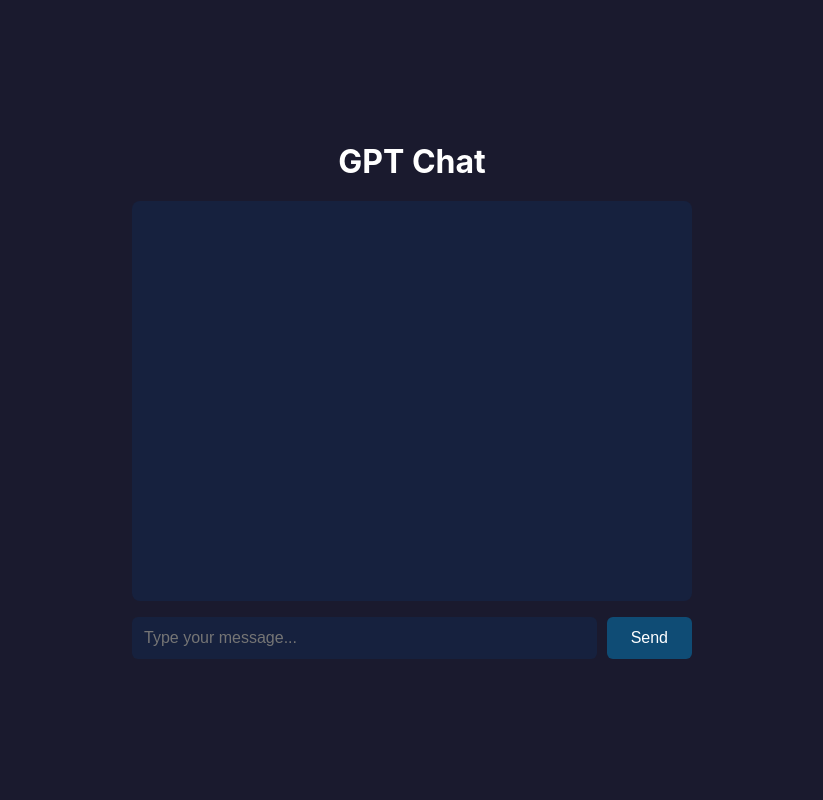
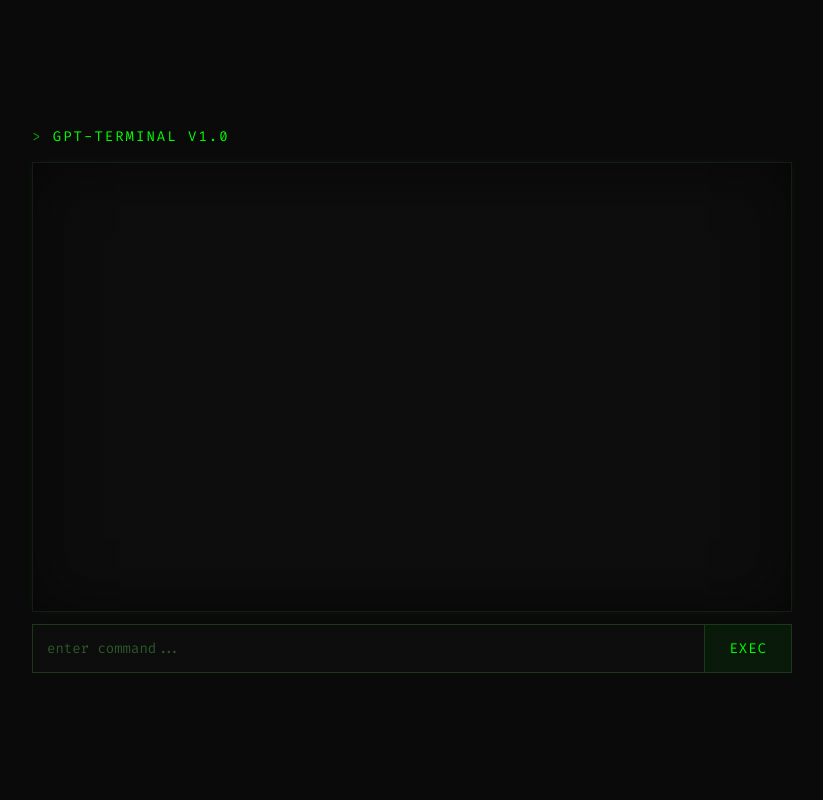
Before and after one commit to jameslcowan/gpt-wrapper, a Flask app: page / in a window 1280 px wide. Shown: the whole page, without its empty margins (228-1051 px from the left). Run offline with Flask 3, Linux system fonts and the light colour scheme.

Commit message:
Add terminal/hacker theme and loading indicator
- Monospace font, green-on-black color scheme
- Terminal-style prompts for user and assistant messages
- Scanline overlay effect
- Animated loading dots while waiting for response

```diff
--- a/static/script.js
+++ b/static/script.js
@@ -8,6 +8,21 @@ function addMessage(content, role) {
     div.textContent = content;
     chatBox.appendChild(div);
     chatBox.scrollTop = chatBox.scrollHeight;
+    return div;
+}
+
+function showLoading() {
+    const div = document.createElement("div");
+    div.className = "message assistant loading";
+    div.innerHTML = '<span class="dot"></span><span class="dot"></span><span class="dot"></span>';
+    div.id = "loading-indicator";
+    chatBox.appendChild(div);
+    chatBox.scrollTop = chatBox.scrollHeight;
+}
+
+function hideLoading() {
+    const loader = document.getElementById("loading-indicator");
+    if (loader) loader.remove();
 }
 
 chatForm.addEventListener("submit", async (e) => {
@@ -18,6 +33,7 @@ chatForm.addEventListener("submit", async (e) => {
     addMessage(message, "user");
     messageInput.value = "";
     messageInput.disabled = true;
+    showLoading();
 
     try {
         const response = await fetch("/chat", {
@@ -35,6 +51,7 @@ chatForm.addEventListener("submit", async (e) => {
     } catch (err) {
         addMessage(`Error: ${err.message}`, "assistant");
     } finally {
+        hideLoading();
         messageInput.disabled = false;
         messageInput.focus();
     }
--- a/static/style.css
+++ b/static/style.css
@@ -5,9 +5,9 @@
 }
 
 body {
-    font-family: -apple-system, BlinkMacSystemFont, "Segoe UI", Roboto, sans-serif;
-    background: #1a1a2e;
-    color: #eee;
+    font-family: "Fira Code", "SF Mono", "Consolas", monospace;
+    background: #0a0a0a;
+    color: #00ff00;
     min-height: 100vh;
     display: flex;
     justify-content: center;
@@ -16,75 +16,188 @@ body {
 
 .container {
     width: 100%;
-    max-width: 600px;
+    max-width: 800px;
     padding: 20px;
 }
 
 h1 {
-    text-align: center;
-    margin-bottom: 20px;
-    color: #fff;
+    text-align: left;
+    margin-bottom: 16px;
+    color: #00ff00;
+    font-size: 14px;
+    font-weight: normal;
+    text-transform: uppercase;
+    letter-spacing: 2px;
+}
+
+h1::before {
+    content: "> ";
+    opacity: 0.6;
 }
 
 #chat-box {
-    background: #16213e;
-    border-radius: 8px;
-    height: 400px;
+    background: #0d0d0d;
+    border: 1px solid #1a1a1a;
+    border-radius: 0;
+    height: 450px;
     overflow-y: auto;
     padding: 16px;
-    margin-bottom: 16px;
+    margin-bottom: 12px;
+    box-shadow:
+        0 0 10px rgba(0, 255, 0, 0.05),
+        inset 0 0 60px rgba(0, 0, 0, 0.5);
+}
+
+#chat-box::-webkit-scrollbar {
+    width: 6px;
+}
+
+#chat-box::-webkit-scrollbar-track {
+    background: #0a0a0a;
+}
+
+#chat-box::-webkit-scrollbar-thumb {
+    background: #1a3a1a;
 }
 
 .message {
     margin-bottom: 12px;
-    padding: 10px 14px;
-    border-radius: 6px;
-    max-width: 80%;
+    padding: 8px 0;
+    border-radius: 0;
+    max-width: 100%;
+    font-size: 14px;
+    line-height: 1.6;
+    word-wrap: break-word;
 }
 
 .message.user {
-    background: #0f4c75;
-    margin-left: auto;
+    color: #00aaff;
+}
+
+.message.user::before {
+    content: "you@local:~$ ";
+    color: #007acc;
+    opacity: 0.8;
 }
 
 .message.assistant {
-    background: #1b3a4b;
+    color: #00ff00;
+}
+
+.message.assistant::before {
+    content: "gpt@openai:~$ ";
+    color: #00aa00;
+    opacity: 0.8;
 }
 
 #chat-form {
     display: flex;
-    gap: 10px;
+    gap: 0;
+    border: 1px solid #1a3a1a;
+    background: #0d0d0d;
 }
 
 #message {
     flex: 1;
-    padding: 12px;
+    padding: 14px;
     border: none;
-    border-radius: 6px;
-    background: #16213e;
-    color: #fff;
-    font-size: 16px;
+    border-radius: 0;
+    background: transparent;
+    color: #00ff00;
+    font-size: 14px;
+    font-family: inherit;
+}
+
+#message::placeholder {
+    color: #2a5a2a;
 }
 
 #message:focus {
-    outline: 2px solid #0f4c75;
+    outline: none;
 }
 
 button {
-    padding: 12px 24px;
+    padding: 14px 24px;
     border: none;
-    border-radius: 6px;
-    background: #0f4c75;
-    color: #fff;
-    font-size: 16px;
+    border-left: 1px solid #1a3a1a;
+    border-radius: 0;
+    background: #0a1a0a;
+    color: #00ff00;
+    font-size: 14px;
+    font-family: inherit;
     cursor: pointer;
+    text-transform: uppercase;
+    letter-spacing: 1px;
+    transition: all 0.15s;
 }
 
 button:hover {
-    background: #1a6aa5;
+    background: #0f2a0f;
+    box-shadow: 0 0 10px rgba(0, 255, 0, 0.2);
 }
 
 button:disabled {
-    opacity: 0.6;
+    opacity: 0.4;
     cursor: not-allowed;
 }
+
+.message.loading {
+    display: flex;
+    gap: 3px;
+    padding: 8px 0;
+    align-items: center;
+}
+
+.message.loading::before {
+    content: "gpt@openai:~$ ";
+    color: #00aa00;
+    opacity: 0.8;
+}
+
+.message.loading .dot {
+    width: 6px;
+    height: 6px;
+    background: #00ff00;
+    border-radius: 0;
+    animation: blink 1s infinite step-start;
+}
+
+.message.loading .dot:nth-child(1) {
+    animation-delay: 0s;
+}
+
+.message.loading .dot:nth-child(2) {
+    animation-delay: 0.33s;
+}
+
+.message.loading .dot:nth-child(3) {
+    animation-delay: 0.66s;
+}
+
+@keyframes blink {
+    0%, 100% {
+        opacity: 1;
+    }
+    50% {
+        opacity: 0.2;
+    }
+}
+
+/* Scanline effect */
+#chat-box::after {
+    content: "";
+    position: fixed;
+    top: 0;
+    left: 0;
+    width: 100%;
+    height: 100%;
+    background: repeating-linear-gradient(
+        0deg,
+        rgba(0, 0, 0, 0.1),
+        rgba(0, 0, 0, 0.1) 1px,
+        transparent 1px,
+        transparent 2px
+    );
+    pointer-events: none;
+    opacity: 0.3;
+}
--- a/templates/index.html
+++ b/templates/index.html
@@ -3,16 +3,17 @@
 <head>
     <meta charset="UTF-8">
     <meta name="viewport" content="width=device-width, initial-scale=1.0">
-    <title>GPT Chat</title>
+    <title>gpt-terminal</title>
     <link rel="stylesheet" href="/static/style.css">
+    <link rel="stylesheet" href="https://fonts.googleapis.com/css2?family=Fira+Code:wght@400;500&display=swap">
 </head>
 <body>
     <div class="container">
-        <h1>GPT Chat</h1>
+        <h1>gpt-terminal v1.0</h1>
         <div id="chat-box"></div>
         <form id="chat-form">
-            <input type="text" id="message" placeholder="Type your message..." autocomplete="off" required>
-            <button type="submit">Send</button>
+            <input type="text" id="message" placeholder="enter command..." autocomplete="off" required>
+            <button type="submit">exec</button>
         </form>
     </div>
     <script src="/static/script.js"></script>
```
